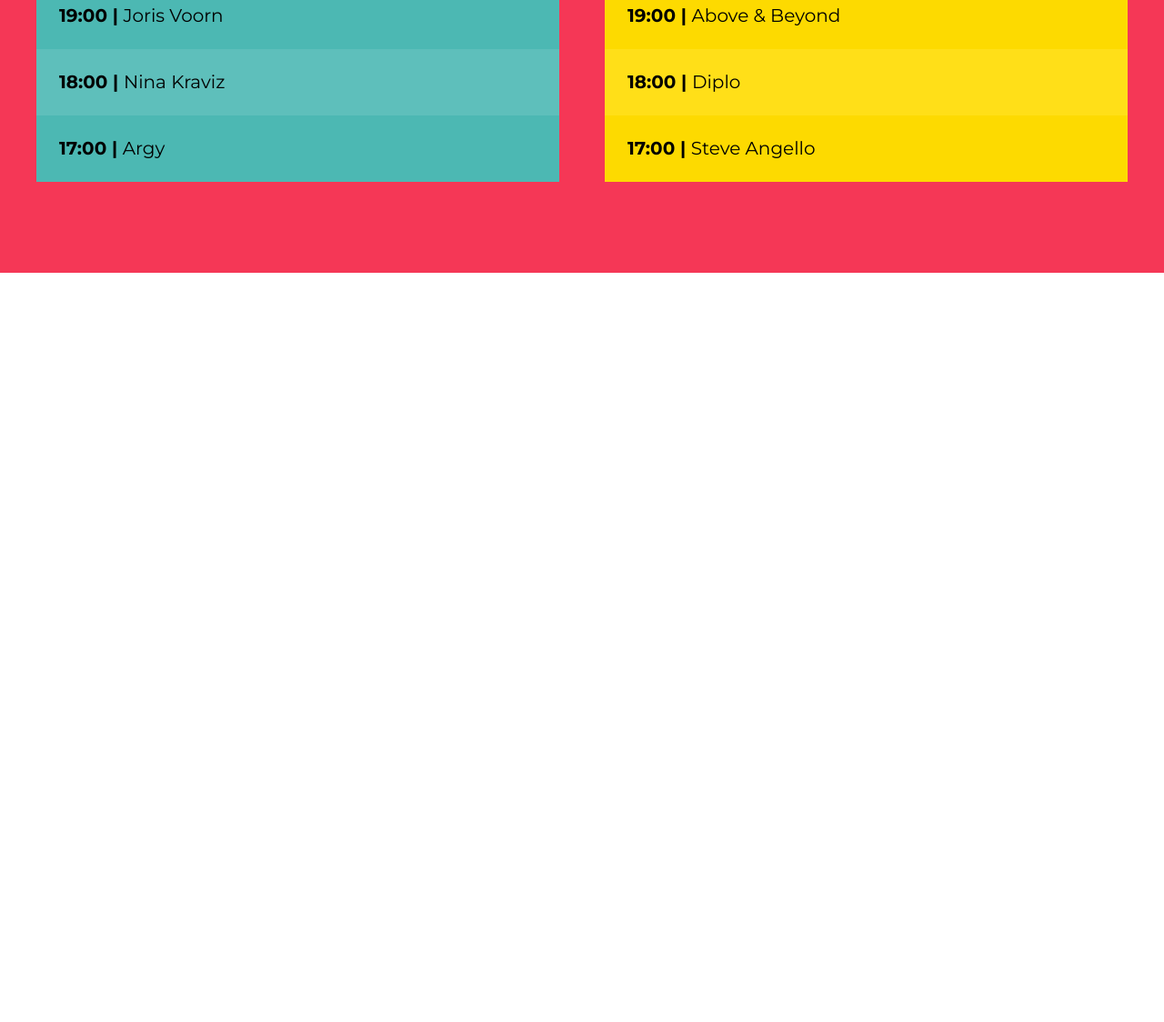
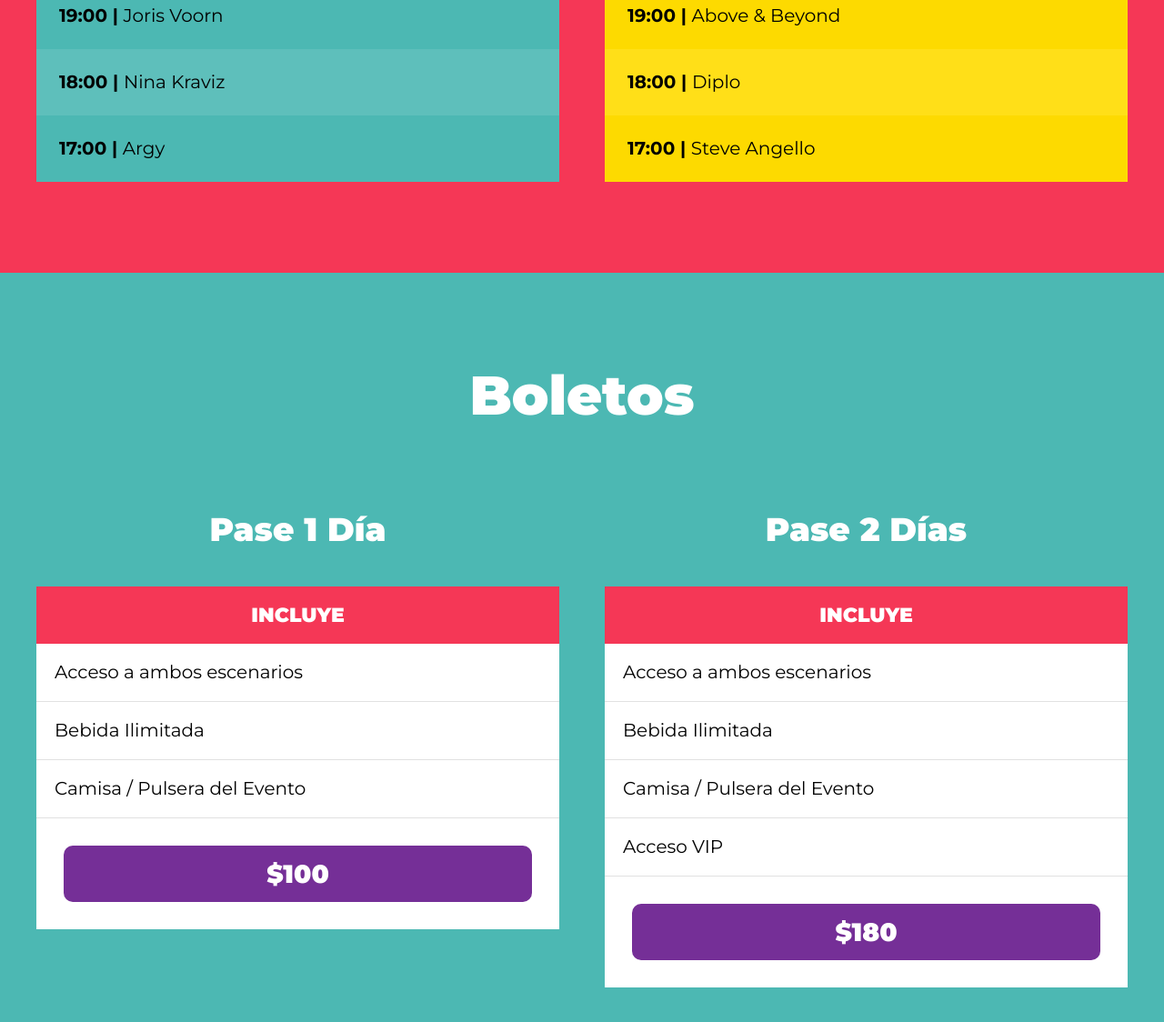
Before and after one commit to HugoEsparzaC/festival-de-musica, a website: page index.html in a window 1280 px wide. Shown: the part 2614-3738 px from the top of the page at 91% size. Before the commit the page ends 2914 px from the top, so only its background shows below. Drawn offline with Linux system fonts and the light colour scheme.

Commit message:
add: boletos

```diff
--- a/index.html
+++ b/index.html
@@ -158,5 +158,45 @@
         </div> <!--.escenarios-contenedor -->
     </section>
 
+    <section id="boletos" class="contenedor-boletos">
+        <h3>Boletos</h3>
+
+        <div class="boletos">
+            <div class="pase">
+                <p class="pase-nombre">Pase 1 Día</p>
+                <header class="pase-header">
+                    <p>Incluye</p>
+                </header>
+                <div class="pase-body">
+                    <ul>
+                        <li>Acceso a ambos escenarios</li>
+                        <li>Bebida Ilimitada</li>
+                        <li>Camisa / Pulsera del Evento</li>
+                    </ul>
+                </div>
+                <footer class="pase-footer">
+                    <p>$100</p>
+                </footer>
+            </div>
+            <div class="pase">
+                <p class="pase-nombre">Pase 2 Días</p>
+                <header class="pase-header">
+                    <p>Incluye</p>
+                </header>
+                <div class="pase-body">
+                    <ul>
+                        <li>Acceso a ambos escenarios</li>
+                        <li>Bebida Ilimitada</li>
+                        <li>Camisa / Pulsera del Evento</li>
+                        <li>Acceso VIP</li>
+                    </ul>
+                </div>
+                <footer class="pase-footer">
+                    <p>$180</p>
+                </footer>
+            </div>
+        </div>
+    </section>
+
 </body>
 </html>
--- /dev/null
+++ b/src/scss/layout/_boletos.scss
@@ -0,0 +1,73 @@
+@use 'base/variables' as v;
+@use 'base/mixins' as m;
+
+.contenedor-boletos {
+    background-color: v.$verde;
+    h3 {
+        color: v.$blanco;
+    }
+    .boletos {
+        @include m.tablet {
+            @include m.contenedor;
+            @include m.grid(2);
+        }
+    }
+}
+
+.pase {
+    transition: transform .3s ease-in-out;
+    &:hover {
+        transform: scale(0.9);
+        @include m.tablet {
+            transform: scale(1.1);
+        }
+    }
+    &-nombre {
+        font-size: 3.6rem;
+        font-weight: 900;
+        text-align: center;
+        color: v.$blanco;
+    }
+    &-header,
+    &-footer {
+        padding: 0.5rem;
+        p {
+            text-align: center;
+            color: v.$blanco;
+            margin: 0;
+            font-size: 2.8rem;
+            font-weight: 900;
+        }
+    }
+    &-header {
+        background-color: v.$rosa;
+        p {
+            text-transform: uppercase;
+            font-size: 2.2rem;
+            padding: 1rem 0;
+        }
+    }
+    &-body {
+        background-color: v.$blanco;
+        ul {
+            @include m.resetear-lista;
+            li {
+                padding: 2rem;
+                border-bottom: 1px solid #e1e1e1;
+            }
+        }
+    }
+    &-footer {
+        background-color: v.$blanco;
+        padding: 3rem;
+        p {
+            background-color: v.$morado;
+            padding: 1rem 0;
+            border-radius: 1rem;
+            cursor: pointer;
+            &:hover {
+                background-color: darken(v.$morado, 20%);
+            }
+        }
+    }
+}
--- a/src/scss/layout/_index.scss
+++ b/src/scss/layout/_index.scss
@@ -2,3 +2,4 @@
 @forward 'video';
 @forward 'festival';
 @forward 'lineup';
+@forward 'boletos';
```
Also changed, not shown: build/css/app.css.
